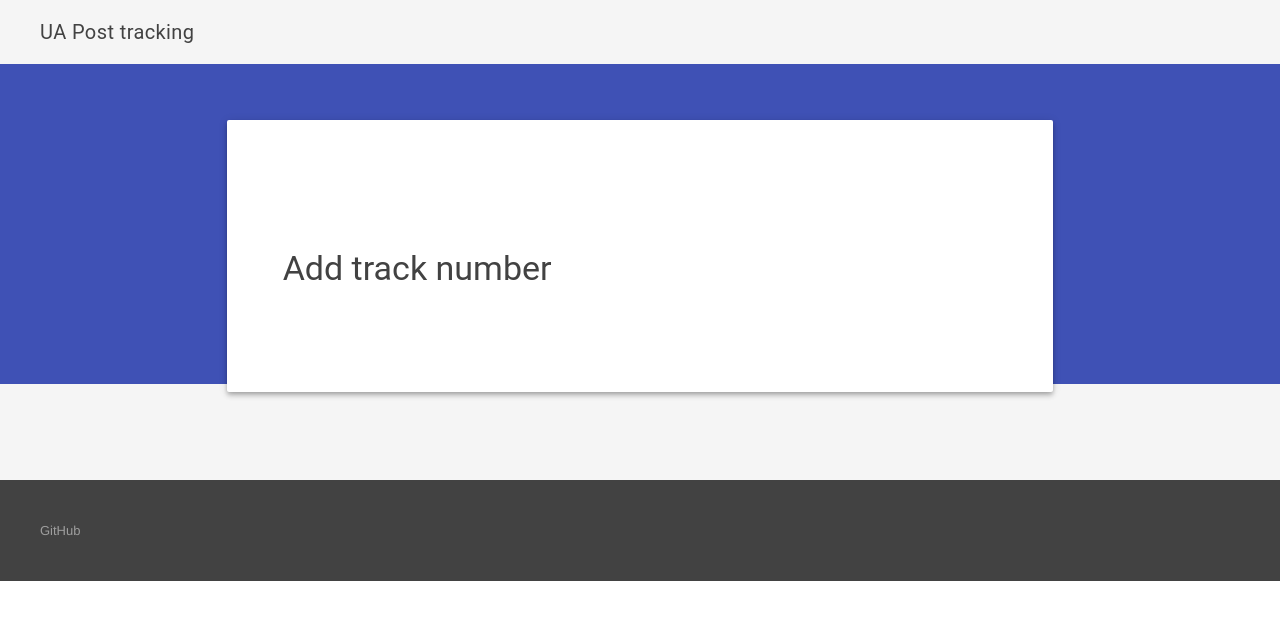
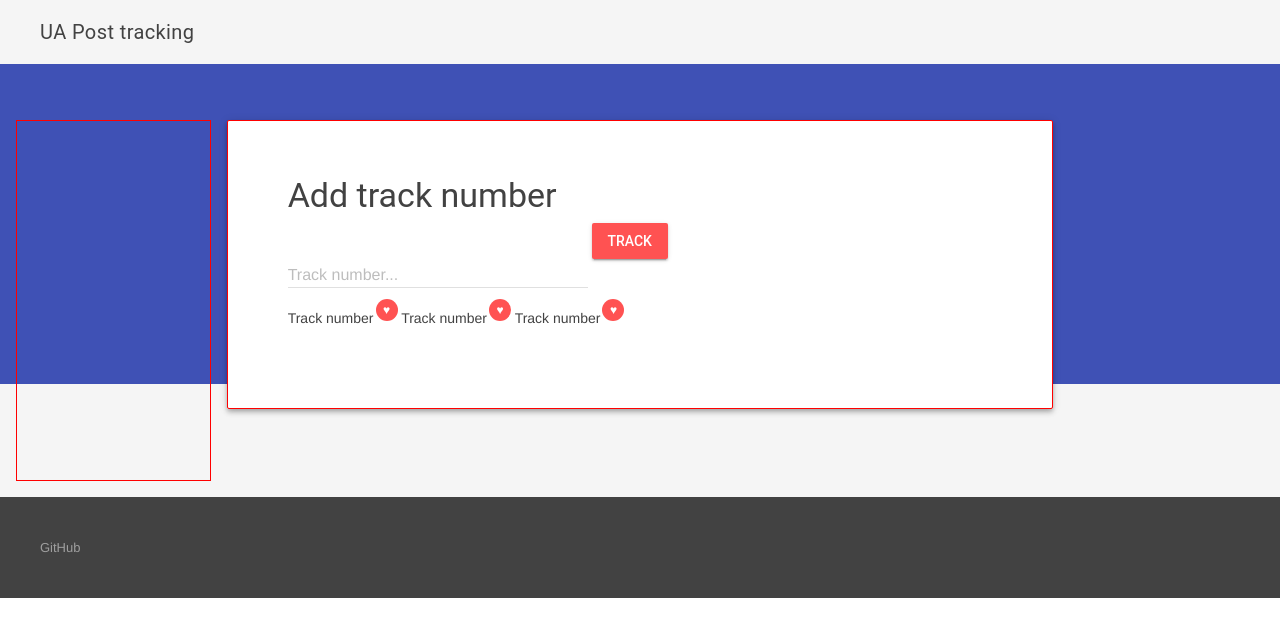
Before and after one commit to wert2all/ua_post, a website: page pub/index.html in a window 1280 px wide. Drawn offline with nearby package versions, Linux system fonts and the light colour scheme.

Commit message:
Fixed #4: Create form for adding track-numbers

```diff
--- a/pub/css/styles.css
+++ b/pub/css/styles.css
@@ -1,19 +1,3 @@
-/**
- * Copyright 2015 Google Inc. All Rights Reserved.
- *
- * Licensed under the Apache License, Version 2.0 (the "License");
- * you may not use this file except in compliance with the License.
- * You may obtain a copy of the License at
- *
- *      http://www.apache.org/licenses/LICENSE-2.0
- *
- * Unless required by applicable law or agreed to in writing, software
- * distributed under the License is distributed on an "AS IS" BASIS,
- * WITHOUT WARRANTIES OR CONDITIONS OF ANY KIND, either express or implied.
- * See the License for the specific language governing permissions and
- * limitations under the License.
- */
-
 .demo-ribbon {
     width: 100%;
     height: 40vh;
@@ -42,16 +26,12 @@
 
 .demo-content {
     border-radius: 2px;
-    padding: 80px 56px;
+    padding: 30px 60px 80px;
     margin-bottom: 80px;
 }
 
 .demo-layout.is-small-screen .demo-content {
     padding: 40px 28px;
-}
-
-.demo-content h3 {
-    margin-top: 48px;
 }
 
 .demo-footer {
@@ -61,3 +41,7 @@
 .demo-footer .mdl-mini-footer--link-list a {
     font-size: 13px;
 }
+
+.mdl-cell {
+    border: 1px solid red;
+}
--- a/pub/index.html
+++ b/pub/index.html
@@ -27,6 +27,25 @@
             <div class="demo-content mdl-color--white mdl-shadow--4dp content mdl-color-text--grey-800 mdl-cell mdl-cell--8-col">
                 <h3>Add track number</h3>
 
+                <form action="#">
+                    <div>
+                        <div class="mdl-textfield mdl-js-textfield">
+                            <input class="mdl-textfield__input" type="text" id="track-number">
+                            <label class="mdl-textfield__label" for="track-number">Track number...</label>
+                        </div>
+                        <div class="mdl-textfield">
+                            <button class="mdl-button mdl-js-button mdl-button--raised mdl-button--accent  mdl-js-ripple-effect">
+                                Track
+                            </button>
+                        </div>
+                    </div>
+                    <div>
+                        <span class="mdl-badge" data-badge="♥">Track number</span>
+                        <span class="mdl-badge" data-badge="♥">Track number</span>
+                        <span class="mdl-badge" data-badge="♥">Track number</span>
+                    </div>
+                </form>
+
             </div>
         </div>
         <footer class="demo-footer mdl-mini-footer">
```
